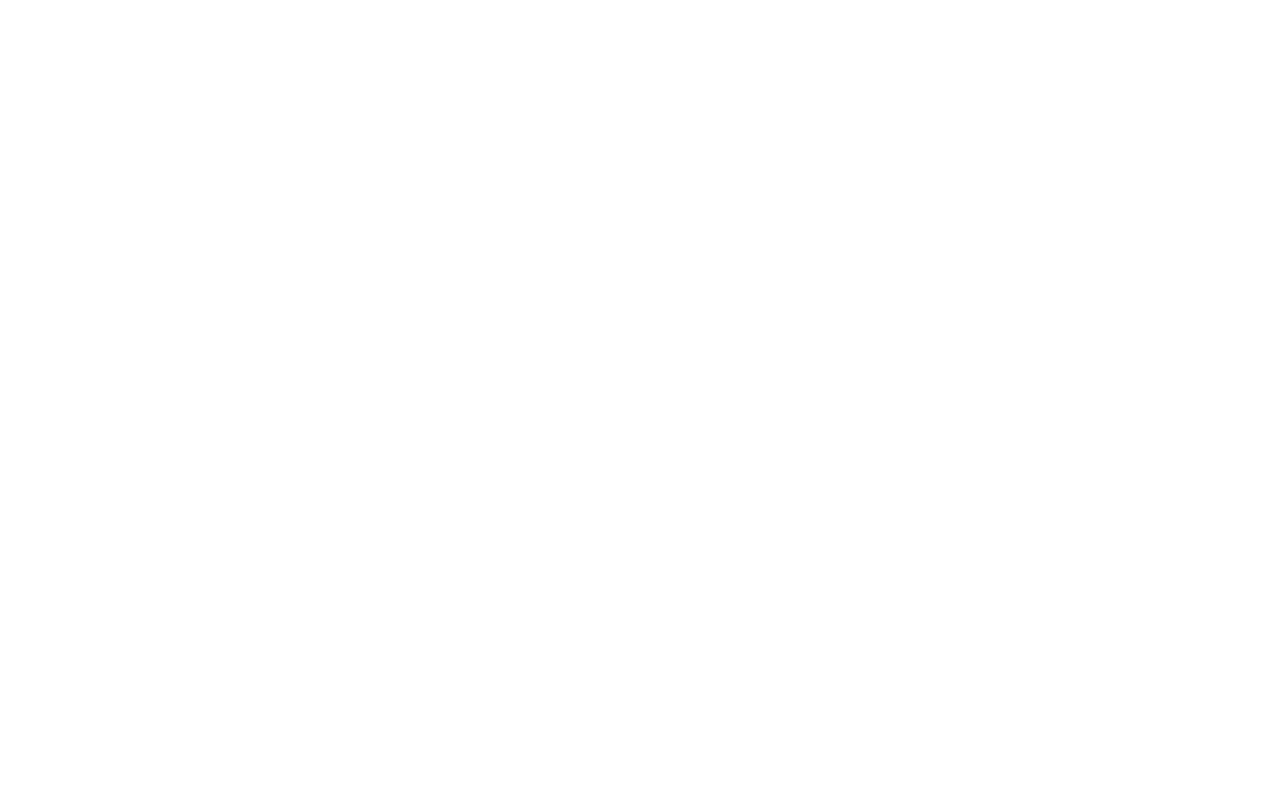
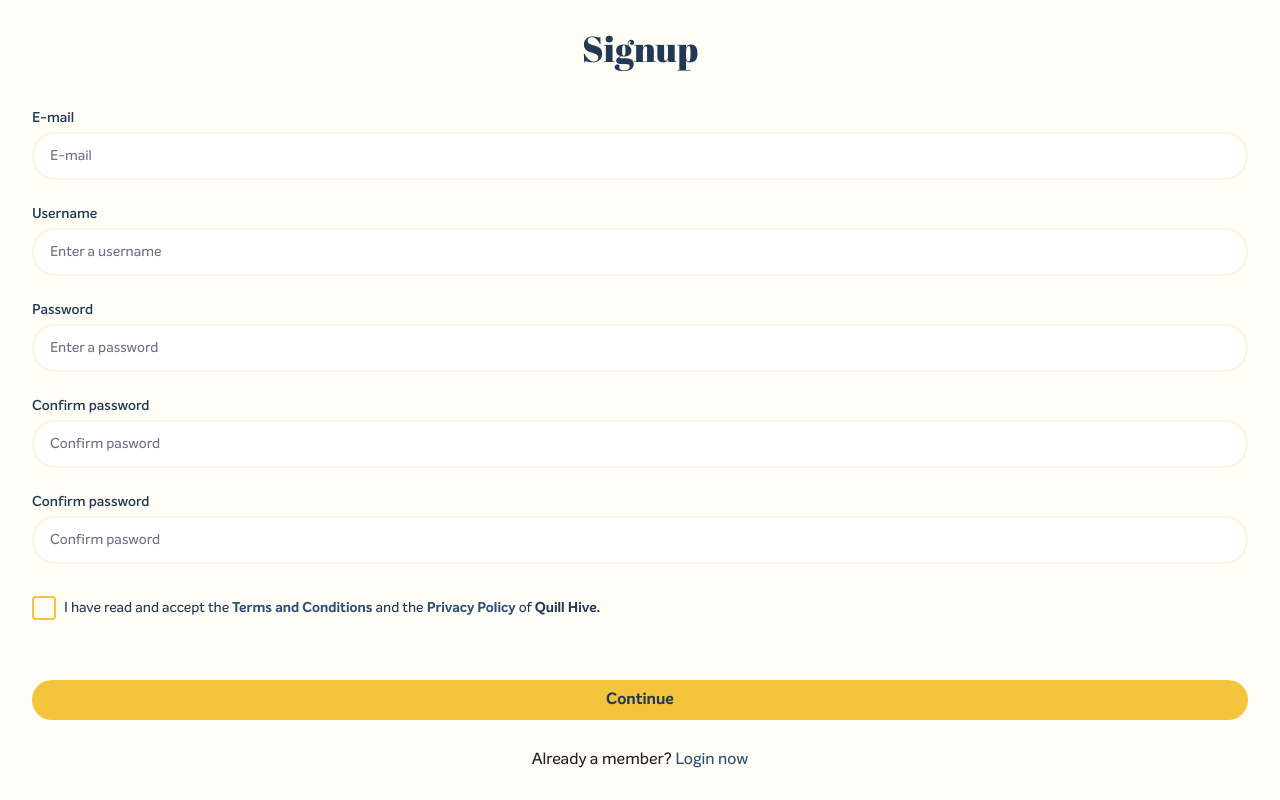
Before and after one commit to Daniele-Formisano/QuillHive---Team-Project, a React (Vite) app: page /signup in a window 1280 px wide. Before the commit this address had no page. Built offline with nearby package versions, Linux system fonts and the light colour scheme; data requests are answered from the project's data file.

Commit message:
feat & fix: add componets SignupForm for first Signup Page (for now page name is Signup)

```diff
--- a/src/App.jsx
+++ b/src/App.jsx
@@ -9,7 +9,7 @@ import { useEffect } from "react";
 import { setGenres, setLanguages } from "./features/global/globalSlice";
 import EditProfile from "./pages/EditProfile";
 import Login from "./pages/Login";
-import SelectGenres from "./components/SelectGenres";
+import Signup from "./pages/Signup";
 
 export default function App() {
   const {
@@ -54,6 +54,7 @@ export default function App() {
     dataGenres && (
       <Routes>
         <Route path="/login" element={<Login />} />
+        <Route path="/signup" element={<Signup />} />
         {/* <Route path="/NewStory_1" element={<SelectGenres genres={genres} />} /> */}
         <Route path="/editProfile" element={<EditProfile />} />
       </Routes>
--- a/src/components/Button.jsx
+++ b/src/components/Button.jsx
@@ -7,7 +7,7 @@ export default function Button({ children, isColorYellow, onClick, type }) {
         type={type}
         onClick={onClick}
         className={clsx(
-          "px-4 py-1 rounded-[50px] text-secondary-brand font-script-bold text-center cursor-pointer transition-all flex-grow",
+          "px-4 py-2 rounded-[50px] text-secondary-brand font-script-bold text-center cursor-pointer transition-all flex-grow",
           isColorYellow ? "bg-primary-brand" : "border-2 border-secondary-brand"
         )}
       >
--- /dev/null
+++ b/src/components/Checkbox.jsx
@@ -0,0 +1,29 @@
+export default function Checkbox({ id, children, checked }) {
+  return (
+    <label className="flex items-center gap-2" htmlFor={id}>
+      <input type="checkbox" className="hidden peer" id={id} />
+      <div className="w-6 h-6 rounded-sm border-2 border-primary-brand peer-checked:bg-primary-brand shrink-0 cursor-pointer flex justify-center items-center">
+        {checked && (
+          <svg
+            width="14"
+            height="10"
+            viewBox="0 0 14 10"
+            fill="none"
+            xmlns="http://www.w3.org/2000/svg"
+          >
+            <path
+              d="M1.16675 5.83325L4.50008 9.16659L12.8334 0.833251"
+              stroke="#203955"
+              strokeWidth="1.5"
+              strokeLinecap="round"
+              strokeLinejoin="round"
+            />
+          </svg>
+        )}
+      </div>
+      <span className="text-sm font-script text-secondary-brand">
+        <p>{children}</p>
+      </span>
+    </label>
+  );
+}
--- a/src/components/InputField.jsx
+++ b/src/components/InputField.jsx
@@ -11,7 +11,7 @@ export default function InputField({
     <div className="flex flex-col gap-1">
       <label
         htmlFor={id}
-        className="text-sm text-secondary-brand font-script-semibold text-[14px]"
+        className="text-sm text-secondary-brand font-script-semibold"
       >
         {label}
       </label>
@@ -19,7 +19,7 @@ export default function InputField({
       <input
         id={id}
         type={type}
-        className="px-4 py-3 text-sm border-2 border-stroke-brand rounded-4xl bg-white focus:outline-none focus:ring-primary-brand focus:border-primary-brand transition-all text-input-text-brand placeholder:text-gray-500"
+        className="px-4 py-3 text-sm font-script border-2 border-stroke-brand rounded-4xl bg-white focus:outline-none focus:ring-primary-brand focus:border-primary-brand transition-all text-input-text-brand placeholder:text-gray-500"
         placeholder={placeholder}
         value={value}
         onChange={onChange}
--- a/src/components/LoginForm.jsx
+++ b/src/components/LoginForm.jsx
@@ -4,7 +4,7 @@ import InputField from "./InputField";
 
 export default function LoginForm({ inputsValue, onChange, onSubmit }) {
   return (
-    <div className="flex flex-col">
+    <div>
       <form action="" className="flex flex-col gap-2" onSubmit={onSubmit}>
         <div className="flex flex-col gap-5">
           <InputField
--- /dev/null
+++ b/src/components/SignupForm.jsx
@@ -0,0 +1,67 @@
+import { Link } from "react-router-dom";
+import Checkbox from "./Checkbox";
+import InputField from "./InputField";
+import Button from "./Button";
+
+export default function SignupForm() {
+  return (
+    <div>
+      <form action="" className="flex flex-col gap-8">
+        <div className="flex flex-col gap-6">
+          <InputField
+            label={"E-mail"}
+            id={"email"}
+            type={"email"}
+            placeholder={"E-mail"}
+          />
+          <InputField
+            label={"Username"}
+            id={"username"}
+            type={"text"}
+            placeholder={"Enter a username"}
+          />
+          <InputField
+            label={"Password"}
+            id={"password"}
+            type={"password"}
+            placeholder={"Enter a password"}
+            autoComplete={"new-password"}
+          />
+          <InputField
+            label={"Confirm password"}
+            id={"confirm-password"}
+            type={"password"}
+            placeholder={"Confirm pasword"}
+            autoComplete={"new-password"}
+          />
+
+          <InputField
+            label={"Confirm password"}
+            id={"confirm-password"}
+            type={"password"}
+            placeholder={"Confirm pasword"}
+            autoComplete={"new-password"}
+          />
+        </div>
+
+        <div className="flex flex-col gap-15">
+          <Checkbox id={"policy"}>
+            I have read and accept the{" "}
+            <Link className="font-script-bold text-[#2B4F76] hover:underline visited:text-fuchsia-900">
+              Terms and Conditions
+            </Link>{" "}
+            and the{" "}
+            <Link className="font-script-bold text-[#2B4F76] hover:underline visited:text-fuchsia-900">
+              Privacy Policy
+            </Link>{" "}
+            of <span className="font-script-bold">Quill Hive.</span>
+          </Checkbox>
+
+          <Button isColorYellow={true} type={"submit"}>
+            Continue
+          </Button>
+        </div>
+      </form>
+    </div>
+  );
+}
--- /dev/null
+++ b/src/pages/Signup.jsx
@@ -0,0 +1,28 @@
+import { Link } from "react-router-dom";
+import SignupForm from "../components/SignupForm";
+
+export default function Signup() {
+  return (
+    <div className="flex flex-col gap-10 p-8 h-screen bg-bg-brand justify-center">
+      <div>
+        <h1 className="font-title text-4xl text-secondary-brand text-center">
+          Signup
+        </h1>
+      </div>
+
+      <div className="flex flex-col gap-7">
+        <SignupForm />
+
+        <p className="text-center font-script text-input-text-brand">
+          Already a member?{" "}
+          <Link
+            to={"/login"}
+            className="text-[#2B4F76] hover:underline visited:text-fuchsia-900"
+          >
+            Login now
+          </Link>
+        </p>
+      </div>
+    </div>
+  );
+}
```
